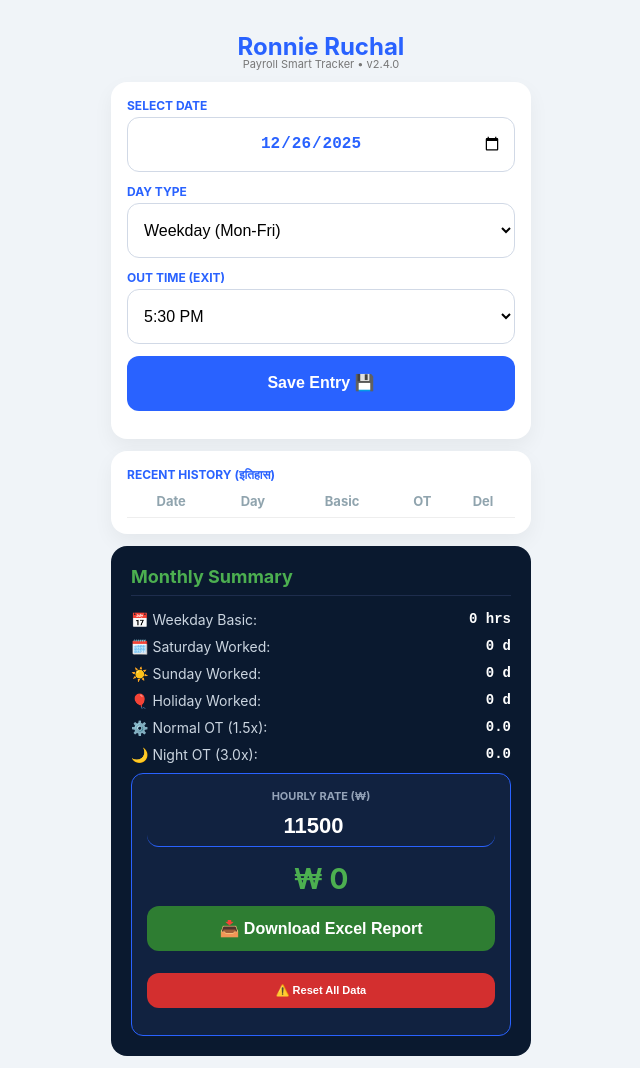
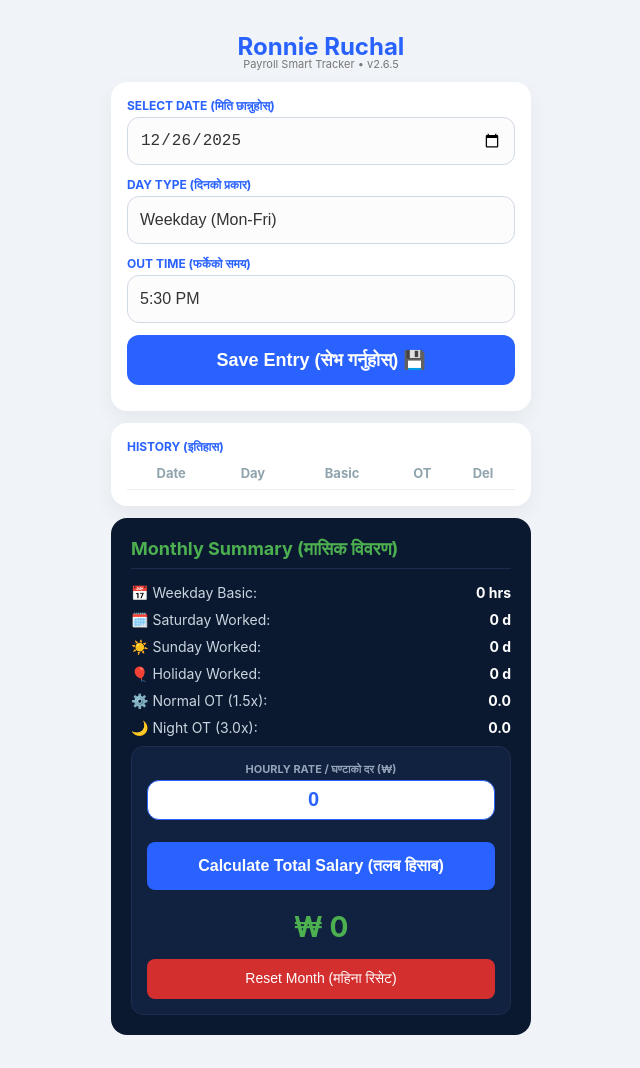
Before and after one commit to smartboy6646-gif/call-brake, a plain HTML site: page index.html in a window 1280 px wide. Shown: the whole page, without its empty margins (319-959 px from the left). After the commit the page ends 1047 px from the top, so only its background shows below. Drawn offline with Linux system fonts and the light colour scheme.

Commit message:
Upgrade to version 2.6.5 and enhance UI
Updated version number and improved styling for various elements. Added Nepali language support for labels and buttons.

```diff
--- a/index.html
+++ b/index.html
@@ -3,115 +3,108 @@
 <head>
 <meta charset="UTF-8">
 <meta name="viewport" content="width=device-width, initial-scale=1, maximum-scale=1, user-scalable=no">
-<title>Ronnie Payroll Pro v2.4</title>
+<title>Ronnie Payroll Pro v2.6.5</title>
 <style>
-:root { --primary: #2962ff; --bg: #f0f4f8; --card-bg: #ffffff; --text: #333; --red-dark: #b71c1c; --green: #2e7d32; }
+:root { --primary: #2962ff; --bg: #f0f4f8; --card-bg: #ffffff; --text: #333; --red-highlight: #d32f2f; }
 body{margin:0;font-family:-apple-system,BlinkMacSystemFont,sans-serif;background:var(--bg);color:var(--text);}
 .container{max-width:420px;margin:auto;padding:12px;}
 h2{text-align:center;color:var(--primary);margin-bottom:2px;font-size: 24px;}
 .card{background:var(--card-bg);padding:16px;border-radius:16px;margin-bottom:12px;box-shadow:0 8px 20px rgba(0,0,0,.05);}
 label{font-size:12px;color:var(--primary);font-weight:bold;display:block;margin-bottom:4px;text-transform:uppercase;}
 
-/* Uniform Size for Inputs */
-select, input[type="date"], input[type="number"], button {
-    width: 100%; height: 55px; padding: 0 12px; font-size: 16px; border-radius: 12px;
-    border: 1.5px solid #d1d9e6; margin-bottom: 12px; box-sizing: border-box; background-color: #fff; outline: none;
+select, input[type="date"], input[type="number"] {
+    width: 100%; height: 48px; padding: 0 12px; font-size: 16px; border-radius: 12px;
+    border: 1.5px solid #d1d9e6; margin-bottom: 12px; box-sizing: border-box;
+    background-color: #fcfcfc; outline: none; color: #333; display: block; -webkit-appearance: none;
 }
-input[type="date"] { color: #2962ff; font-weight: bold; text-align: center; }
 
-button{background:var(--primary);color:#fff;border:none;cursor:pointer;font-weight:bold; line-height: 50px;}
-button:active{transform:scale(0.96);}
+.btn-save {
+    width: 100%; height: 50px; background: var(--primary); color: #fff; border: none;
+    border-radius: 12px; font-size: 18px; font-weight: bold; cursor: pointer; margin-bottom: 10px;
+}
 
-/* Deep Red for Holidays/Weekends */
-.deep-red { color: var(--red-dark) !important; font-weight: 800 !important; }
-
-/* Table Style */
+/* History Table Styles */
 table{width:100%;border-collapse:collapse;font-size:13px;}
 th{color:#90a4ae;text-align:center;border-bottom:1px solid #eee;padding-bottom:8px;}
 td{padding:12px 2px;border-bottom:1px solid #f9f9f9;text-align:center;}
 
-/* Monthly Analytics Full Width Card */
-.report-card {
-    background: #0a192f; color: #fff; padding: 20px; border-radius: 16px; margin-top: 10px;
-}
+/* Red Background for Weekends/Holidays */
+.holiday-row { background-color: var(--red-highlight) !important; color: white !important; }
+.holiday-row td { border-bottom: 1px solid #b71c1c; }
+.holiday-row button { color: white !important; } /* Trash icon white on red */
+
+.report-card { background: #0a192f; color: #fff; padding: 20px; border-radius: 16px; margin-top: 10px; }
 .report-title{font-size:18px;font-weight:bold;margin-bottom:15px;color: #4caf50; border-bottom: 1px solid #1e2d4d; padding-bottom: 8px;}
 .report-line{display:flex;justify-content:space-between;font-size:14px;margin-bottom:10px;color:#cbd5e0;}
-.report-val{font-weight:bold;color:#fff;font-family: monospace;}
+.report-val{font-weight:bold;color:#fff;}
 
-.salary-box{background:#112240;padding:15px;border-radius:12px;margin-top:10px;text-align:center;border:1px solid var(--primary);}
+.salary-box{background:#112240;padding:15px;border-radius:12px;margin-top:10px;text-align:center;border: 1px solid #1e2d4d;}
+.calc-btn {
+    width: 100%; height: 48px; background: var(--primary); color: #fff; border: none;
+    border-radius: 8px; font-size: 16px; font-weight: bold; margin: 10px 0; cursor: pointer;
+}
 .total-amt{font-size:28px;color:#4caf50;font-weight:bold;margin:10px 0;}
-.green-btn{background:var(--green); height: 45px; line-height: 45px;}
-.red-btn{background:#d32f2f; height: 35px; line-height: 35px; font-size: 11px; margin-top: 10px;}
+.red-btn{background:#d32f2f; width: 100%; height: 40px; color: #fff; border: none; border-radius: 8px; font-size: 14px; margin-top: 5px;}
 .hide{display:none;}
 </style>
 </head>
 <body>
-
 <div class="container">
     <h2>Ronnie Ruchal</h2>
-    <p style="text-align:center;margin-top:-6px;font-size:11px;color:#777;">Payroll Smart Tracker • v2.4.0</p>
+    <p style="text-align:center;margin-top:-6px;font-size:11px;color:#777;">Payroll Smart Tracker • v2.6.5</p>
 
     <div class="card">
-        <label>Select Date</label>
+        <label>Select Date (मिति छान्नुहोस्)</label>
         <input type="date" id="inputDate" onchange="autoDetectDay()">
 
-        <label>Day Type</label>
+        <label>Day Type (दिनको प्रकार)</label>
         <select id="dayType" onchange="updateUI()">
             <option value="weekday">Weekday (Mon-Fri)</option>
-            <option value="saturday">Saturday</option>
-            <option value="sunday">Sunday</option>
-            <option value="holiday">Public Holiday</option>
+            <option value="saturday">Saturday (शनिबार)</option>
+            <option value="sunday">Sunday (आइतबार)</option>
+            <option value="holiday">Public Holiday (बिदा)</option>
         </select>
 
         <div id="workedBox" class="hide">
-            <label>Worked Today?</label>
+            <label>Worked Today? (काम गरेको?)</label>
             <select id="worked" onchange="updateUI()">
-                <option value="yes">Yes (काम गरेको)</option>
-                <option value="no">No (बिदा बसेको)</option>
+                <option value="yes">Yes (गरेको)</option>
+                <option value="no">No (नगरेको)</option>
             </select>
         </div>
-
-        <div id="outBox">
-            <label>Out Time (Exit)</label>
-            <select id="outTime"></select>
-        </div>
-
-        <button onclick="saveEntry()">Save Entry 💾</button>
+        <div id="outBox"><label>Out Time (फर्केको समय)</label><select id="outTime"></select></div>
+        <button class="btn-save" onclick="saveEntry()">Save Entry (सेभ गर्नुहोस्) 💾</button>
     </div>
 
     <div class="card">
-        <label style="margin-bottom:10px;">Recent History (इतिहास)</label>
+        <label style="margin-bottom:10px;">History (इतिहास)</label>
         <table>
-            <thead>
-                <tr><th>Date</th><th>Day</th><th>Basic</th><th>OT</th><th>Del</th></tr>
-            </thead>
+            <thead><tr><th>Date</th><th>Day</th><th>Basic</th><th>OT</th><th>Del</th></tr></thead>
             <tbody id="historyBody"></tbody>
         </table>
     </div>
 
     <div class="report-card">
-        <div class="report-title">Monthly Summary</div>
+        <div class="report-title">Monthly Summary (मासिक विवरण)</div>
         <div class="report-line"><span>📅 Weekday Basic:</span><span class="report-val" id="totalBasicHrs">0 hrs</span></div>
         <div class="report-line"><span>🗓️ Saturday Worked:</span><span class="report-val" id="satStats">0 d</span></div>
         <div class="report-line"><span>☀️ Sunday Worked:</span><span class="report-val" id="sunStats">0 d</span></div>
         <div class="report-line"><span>🎈 Holiday Worked:</span><span class="report-val" id="holStats">0 d</span></div>
         <div class="report-line"><span>⚙️ Normal OT (1.5x):</span><span class="report-val" id="totalNormalOt">0.0</span></div>
         <div class="report-line"><span>🌙 Night OT (3.0x):</span><span class="report-val" id="totalNightOt">0.0</span></div>
-
         <div class="salary-box">
-            <label style="color:#94a3b8; font-size:11px;">Hourly Rate (₩)</label>
-            <input type="number" id="hourlyRate" value="11500" oninput="calculateSalary()" style="height: 40px; background: transparent; color: #fff; border: none; border-bottom: 1px solid var(--primary); text-align: center; font-size: 22px; font-weight: bold; margin-bottom: 5px;">
+            <label style="color:#94a3b8; font-size:11px;">Hourly Rate / घण्टाको दर (₩)</label>
+            <input type="number" id="hourlyRate" value="0" placeholder="Rate" style="height: 40px; background: #fff; color: var(--primary); border: 1.5px solid var(--primary); text-align: center; font-size: 20px; font-weight: bold;">
+            <button class="calc-btn" onclick="calculateSalary()">Calculate Total Salary (तलब हिसाब)</button>
             <div class="total-amt">₩ <span id="finalSalary">0</span></div>
-            <button class="green-btn" onclick="exportToExcel()">📥 Download Excel Report</button>
-            <button class="red-btn" onclick="resetAll()">⚠️ Reset All Data</button>
+            <button class="red-btn" onclick="resetAll()">Reset Month (महिना रिसेट)</button>
         </div>
     </div>
 </div>
 
 <script>
-const STORE_KEY="ronnie_pro_v2.4";
+const STORE_KEY="ronnie_pro_v2.6.5";
 let entries=JSON.parse(localStorage.getItem(STORE_KEY)||"[]");
-
 const weekdayTimes=["5:30 PM","6:00 PM","6:30 PM","7:00 PM","7:30 PM","8:00 PM","8:30 PM","9:00 PM","9:30 PM","10:00 PM","10:30 PM","11:00 PM","11:30 PM","12:00 AM"];
 const weekendTimes=["5:30 PM","6:00 PM","6:30 PM","7:00 PM","7:30 PM","8:00 PM","8:30 PM","9:00 PM"];
 
@@ -124,12 +117,6 @@ function timeToMins(t) {
     else if (mod === 'PM') h += 12;
     let mins = (h * 60) + parseInt(m);
     return (mins === 0) ? 1440 : mins;
-}
-
-function setInitialDate() {
-    const today = new Date().toISOString().split('T')[0];
-    document.getElementById('inputDate').value = today;
-    autoDetectDay();
 }
 
 function autoDetectDay() {
@@ -151,7 +138,6 @@ function updateUI(){
     out.innerHTML="";
     let currentTimes = (day === "weekday") ? weekdayTimes : weekendTimes;
     currentTimes.forEach(t=>{ let o=document.createElement("option"); o.value=t; o.text=t; out.appendChild(o); });
-
     if(day==="weekday") {
         document.getElementById("workedBox").classList.add("hide");
         document.getElementById("outBox").classList.remove("hide");
@@ -164,20 +150,20 @@ function updateUI(){
 
 function saveEntry(){
     let date = document.getElementById("inputDate").value;
-    let day = document.getElementById("dayType").value;
-    if(entries.find(e=>e.date===date)) return alert("Duplicate date!");
+    let type = document.getElementById("dayType").value;
+    if(entries.find(e=>e.date===date)) return alert("Date error!");
 
     let outVal = document.getElementById("outTime").value || "5:30 PM";
-    let workedVal = (day==="weekday") ? "yes" : document.getElementById("worked").value;
+    let workedVal = (type==="weekday") ? "yes" : document.getElementById("worked").value;
     let normalOt = 0, nightOt = 0, basicHrs = 0;
 
-    if(day === "weekday") {
+    if(type === "weekday") {
         basicHrs = 8;
         let outMins = timeToMins(outVal);
         normalOt = Math.max(0, (Math.min(outMins, 1320) - 1050) / 60);
         nightOt = Math.max(0, (outMins - 1320) / 60);
     } else {
-        if(day === "sunday") basicHrs = 8;
+        if(type === "sunday") basicHrs = 8;
         if(workedVal === "yes") {
             let outMins = timeToMins(outVal);
             let extraOt = Math.max(0, (Math.min(outMins, 1320) - 1050) / 60);
@@ -185,11 +171,47 @@ function saveEntry(){
             nightOt = Math.max(0, (outMins - 1320) / 60);
         }
     }
-
-    entries.push({ date, day, worked:workedVal, normalOt, nightOt, basicHrs });
+    entries.push({ date, type, worked:workedVal, normalOt, nightOt, basicHrs });
     entries.sort((a,b)=>new Date(b.date)-new Date(a.date));
     localStorage.setItem(STORE_KEY, JSON.stringify(entries));
     renderHistory();
+}
+
+function renderHistory(){
+    let body=document.getElementById("historyBody");
+    body.innerHTML="";
+    let wB=0, nOT=0, niOT=0, sD=0, suD=0, hD=0;
+
+    entries.forEach((e,i)=>{
+        if(e.type==="weekday") wB += e.basicHrs;
+        if(e.worked==="yes"){
+            if(e.type==="saturday") sD++; else if(e.type==="sunday") suD++; else if(e.type==="holiday") hD++;
+        }
+        nOT += e.normalOt; niOT += e.nightOt;
+
+        let d = new Date(e.date);
+        let dayNames = ["SUN", "MON", "TUE", "WED", "THU", "FRI", "SAT"];
+        let dayName = dayNames[d.getDay()];
+        let displayDay = (e.type === "holiday") ? "HOL (" + dayName + ")" : dayName;
+
+        let isHolidayStyle = (e.type !== "weekday");
+
+        let tr=document.createElement("tr");
+        if(isHolidayStyle) tr.className = "holiday-row";
+
+        tr.innerHTML=`<td>${e.date.slice(5)}</td>
+                      <td style="font-weight:bold">${displayDay}</td>
+                      <td>${e.basicHrs}</td>
+                      <td style="font-weight:bold; ${isHolidayStyle?'':'color:#2962ff'}">${(e.normalOt+e.nightOt).toFixed(1)}</td>
+                      <td><button style="background:none; border:none; font-size:18px; color:red; cursor:pointer;" onclick="delEntry(${i})">🗑️</button></td>`;
+        body.appendChild(tr);
+    });
+    document.getElementById("totalBasicHrs").innerText = wB + " hrs";
+    document.getElementById("satStats").innerText = sD + " d";
+    document.getElementById("sunStats").innerText = suD + " d";
+    document.getElementById("holStats").innerText = hD + " d";
+    document.getElementById("totalNormalOt").innerText = nOT.toFixed(1);
+    document.getElementById("totalNightOt").innerText = niOT.toFixed(1);
 }
 
 function calculateSalary() {
@@ -203,56 +225,11 @@ function calculateSalary() {
     document.getElementById("finalSalary").innerText = Math.round(totalPay).toLocaleString();
 }
 
-function exportToExcel() {
-    if(entries.length === 0) return alert("No data!");
-    let csv = "Date,Day,Basic,OT,Night,Status\n";
-    entries.forEach(e => {
-        csv += `${e.date},${e.day},${e.basicHrs},${e.normalOt},${e.nightOt},${e.worked}\n`;
-    });
-    let blob = new Blob([csv], { type: 'text/csv' });
-    let url = window.URL.createObjectURL(blob);
-    let a = document.createElement('a');
-    a.href = url;
-    a.download = `Payroll_Report_${new Date().toISOString().slice(0,7)}.csv`;
-    a.click();
-}
+function delEntry(i){ if(confirm("Delete?")){ entries.splice(i,1); localStorage.setItem(STORE_KEY, JSON.stringify(entries)); renderHistory(); calculateSalary(); } }
+function resetAll(){ if(confirm("Reset?")){ entries=[]; localStorage.setItem(STORE_KEY,"[]"); renderHistory(); document.getElementById("finalSalary").innerText = "0"; } }
 
-function renderHistory(){
-    let body=document.getElementById("historyBody");
-    body.innerHTML="";
-    let wB=0, nOT=0, niOT=0, sD=0, suD=0, hD=0;
-
-    entries.forEach((e,i)=>{
-        if(e.day==="weekday") wB += e.basicHrs;
-        if(e.worked==="yes"){
-            if(e.day==="saturday") sD++;
-            else if(e.day==="sunday") suD++;
-            else if(e.day==="holiday") hD++;
-        }
-        nOT += e.normalOt; niOT += e.nightOt;
-
-        let isHoliday = (e.day !== 'weekday');
-        let tr=document.createElement("tr");
-        tr.innerHTML=`<td>${e.date.slice(5)}</td>
-                      <td class="${isHoliday?'deep-red':''}">${e.day.toUpperCase()}</td>
-                      <td>${e.basicHrs}</td>
-                      <td style="font-weight:bold; color:#2962ff">${(e.normalOt+e.nightOt).toFixed(1)}</td>
-                      <td><button style="background:none;color:red;font-size:18px;width:auto;margin:0;height:auto;line-height:normal;border:none;" onclick="delEntry(${i})">🗑️</button></td>`;
-        body.appendChild(tr);
-    });
-    document.getElementById("totalBasicHrs").innerText = wB + " hrs";
-    document.getElementById("satStats").innerText = sD + " d";
-    document.getElementById("sunStats").innerText = suD + " d";
-    document.getElementById("holStats").innerText = hD + " d";
-    document.getElementById("totalNormalOt").innerText = nOT.toFixed(1);
-    document.getElementById("totalNightOt").innerText = niOT.toFixed(1);
-    calculateSalary();
-}
-
-function delEntry(i){ if(confirm("Delete this entry?")){ entries.splice(i,1); localStorage.setItem(STORE_KEY, JSON.stringify(entries)); renderHistory(); } }
-function resetAll(){ if(confirm("Clear all data?")){ entries=[]; localStorage.setItem(STORE_KEY,"[]"); renderHistory(); } }
-
-setInitialDate(); renderHistory();
+document.getElementById('inputDate').value = new Date().toISOString().split('T')[0];
+autoDetectDay(); renderHistory();
 </script>
 </body>
 </html>
```
